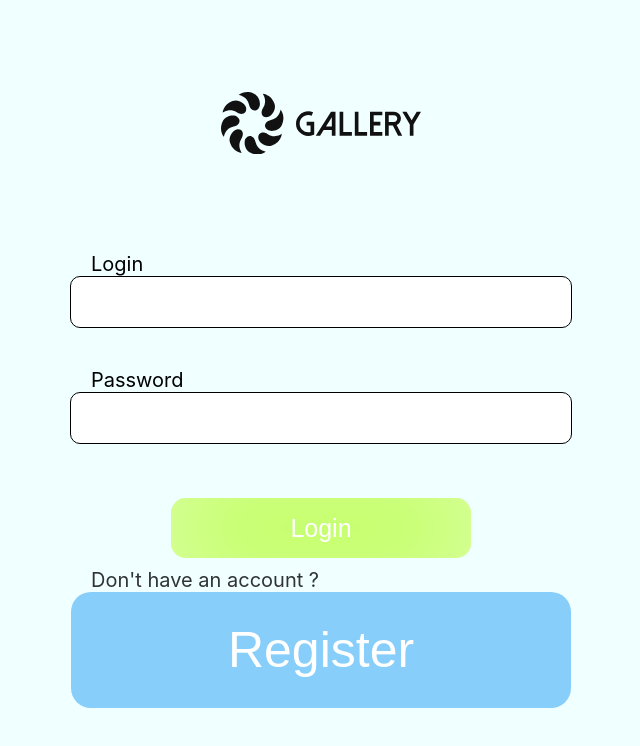
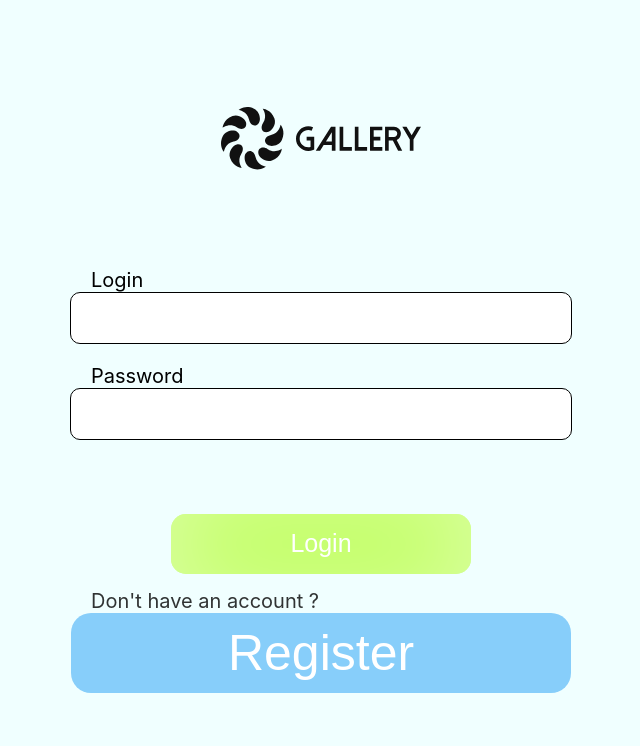
Before and after one commit to ogiusek/gallery, a React (Create React App) app: page / in a window 1280 px wide. Shown: the top 746 px of the page, without its empty margins (319-959 px from the left). Built offline with nearby package versions, Linux system fonts and the light colour scheme; no server answers.

Commit message:
repaired delete like and style

```diff
--- a/src/components/ImagesMain/ImageList/ImageElement/ImageLike.js
+++ b/src/components/ImagesMain/ImageList/ImageElement/ImageLike.js
@@ -31,6 +31,7 @@ function ImageLike(props) {
                 },
                 body: JSON.stringify({
                     'comment_id': props.id,
+                    'image_id': props.id,
                     'user_login': ctx.login
                 })
             })
--- a/src/components/LoginMain/ChangeLogin/ChangeLogin.module.css
+++ b/src/components/LoginMain/ChangeLogin/ChangeLogin.module.css
@@ -1,6 +1,6 @@
 .main {
     width: 100vw;
-    height: 150px;
+    /* height: 150px; */
     display: flex;
     justify-content: center;
     align-items: center;
@@ -8,6 +8,9 @@
 }
 
 .registerButton {
+    max-height: 10vh;
+    min-height: 55px;
+
     font-size: 50px;
     height: 120px;
     width: 500px;
@@ -25,10 +28,11 @@
 }
 
 .main label {
-    margin-top: 10px;
     font-size: 20px;
     color: rgb(0, 0, 0, 0.8);
     width: 480px;
     max-width: calc(100% - 20px);
+
+    margin-top: 10px;
     margin-left: 20px;
 }
--- a/src/components/LoginMain/LoginMain.js
+++ b/src/components/LoginMain/LoginMain.js
@@ -14,9 +14,11 @@ function LoginMain(props) {
             <div className={style.logo}>
                 <Logo />
             </div>
-            {register ?
-                <Register setLogin={props.setLogin} setPassword={props.setPassword} /> :
-                <Login setLogin={props.setLogin} setPassword={props.setPassword} />}
+            <div style={{ 'marginBottom': '5px' }}>
+                {register ?
+                    <Register setLogin={props.setLogin} setPassword={props.setPassword} /> :
+                    <Login setLogin={props.setLogin} setPassword={props.setPassword} />}
+            </div>
             <ChangeLogin register={register} setRegister={setRegister} />
         </div>
     );
--- a/src/components/LoginMain/SharedComponents/Button/Button.module.css
+++ b/src/components/LoginMain/SharedComponents/Button/Button.module.css
@@ -1,12 +1,12 @@
 .button {
     background-color: greenyellow;
     width: 300px;
-    max-width: 100%;
+    max-width: 95vw;
     height: 60px;
     border-radius: 15px;
     color: white;
     font-size: 25px;
-    transition: 0.45s;
+    transition: .45s;
 }
 
 .disabled {
--- a/src/components/LoginMain/SharedComponents/Input/Input.module.css
+++ b/src/components/LoginMain/SharedComponents/Input/Input.module.css
@@ -10,7 +10,7 @@
 }
 
 .label {
-    margin-top: 40px;
+    margin-top: 20px;
     font-size: 20px;
     width: 480px;
     max-width: calc(100% - 20px);
```
